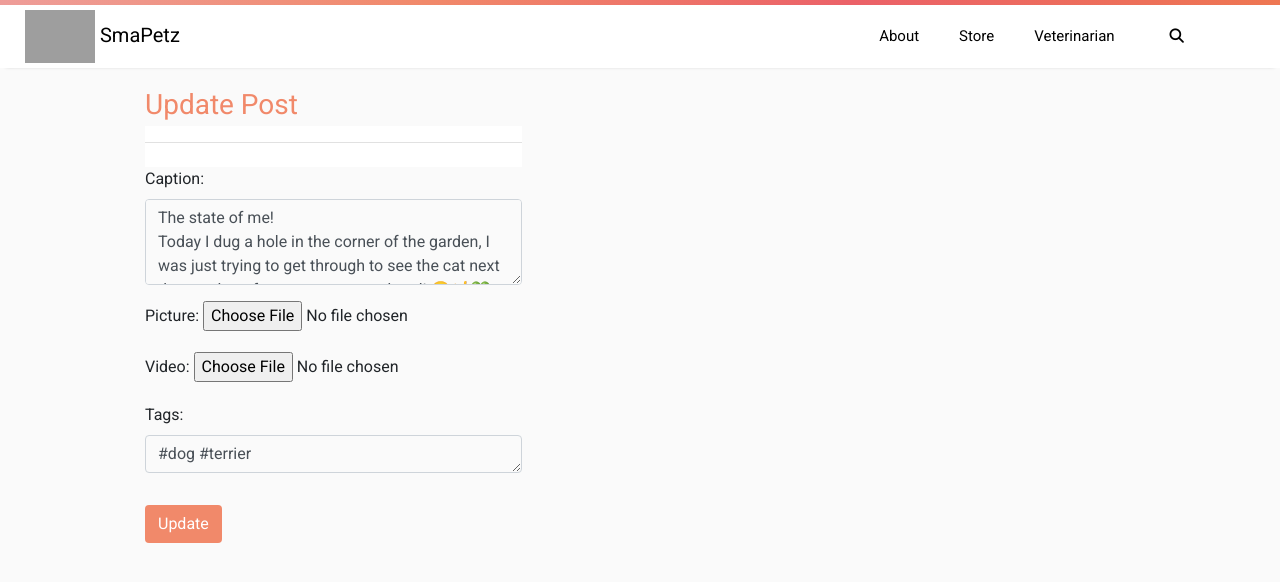
After one commit to NimnaJ98/SmaPetz_Net, a Django app: page /63/update/ in a window 1280 px wide. The commit adds this page. Shown: the top 582 px of the page. Run offline with Django 4.2, Linux system fonts and the light colour scheme; data comes from the database, SQL or seed files in the repository; both versions use the stored data as it was after the commit; some libraries are stand-ins or nearby versions; grey boxes are pictures that could not be loaded.

Commit message:
created update, delete post functionality

```diff
--- a/SmaPetz/posts/models.py
+++ b/SmaPetz/posts/models.py
@@ -21,7 +21,7 @@ class Post(models.Model):
 
     #get the authors
     def get_author(self):
-        return self.author.all()
+        return self.author.all().count()
 
     def get_author_list(self):
         author_list = [a for a in self.get_author()]
--- a/SmaPetz/posts/static/posts/post.css
+++ b/SmaPetz/posts/static/posts/post.css
@@ -33,3 +33,16 @@
 .reactions{
     background-color: #fff !important;
 }
+.segment img{
+    height: 30px;
+    width: 30px;
+    border-radius: 50%;
+    background-color: #fff !important;
+    margin: 3px !important;
+}
+.modal-update{
+    border-radius: 15px;
+    background: #fff !important;
+    width: fit-content;
+    align-self: center;
+}
--- a/SmaPetz/posts/static/posts/post.js
+++ b/SmaPetz/posts/static/posts/post.js
@@ -0,0 +1,13 @@
+// Comments show/hide button
+$(document).ready(function(){
+    let display = false
+    $(".cmtbutton").click(function(){
+        if(display===false){
+            $(this).next(".comment-box").show("slow");
+            display=true
+        }else{
+            $(this).next(".comment-box").hide("slow");
+            display=false
+        }
+    })
+})
--- /dev/null
+++ b/SmaPetz/posts/templates/posts/update.html
@@ -0,0 +1,16 @@
+{% extends 'base.html' %}
+{% block title %}
+update post
+{% endblock title %}
+
+{% block content %}
+<div class="modal-update">
+        <h3 class="modal-title">Update Post</h3>
+        <hr class="mb-4">
+        <form action="" method="post" class ="form-group" enctype="multipart/form-data">
+            {% csrf_token %}
+            {{form.as_p}}
+            <button type="submit" class="btn btnModal mt-3">Update</button>
+        </form>
+</div>
+{% endblock content %}
--- a/SmaPetz/posts/urls.py
+++ b/SmaPetz/posts/urls.py
@@ -1,10 +1,11 @@
 from django.urls import path
-from .views import home_view, reactions
+from .views import home_view, reactions, PostDeleteView, PostUpdateView
 
 app_name = 'posts'
 
 urlpatterns = [
     path('', home_view, name='home-view'),
     path('reacted/', reactions, name='like-post-view'),
-
+    path('<pk>/delete/', PostDeleteView.as_view(), name='post-delete'),
+    path('<pk>/update/', PostUpdateView.as_view(), name='post-update')
 ]
--- a/SmaPetz/posts/views.py
+++ b/SmaPetz/posts/views.py
@@ -1,13 +1,15 @@
+from pyexpat import model
+from django.contrib import messages
 import django
 from django.shortcuts import render, redirect
-from matplotlib.style import use
+from django.urls import reverse_lazy
+from flask import request
 from .models import Post, Reaction
 from profiles.models import Pet, Profile, Veterinarian, Store, Pet_Lover, ProfileManager
 from users.models import User
 from .forms  import commentModelForm, postModelForm
-from django.http import JsonResponse
-from django.core import serializers
 from django.http import HttpResponseRedirect
+from django.views.generic import UpdateView, DeleteView
 
 # Create your views here.
 
@@ -21,6 +23,7 @@ def home_view(request):
         written = Post.objects.exclude(picture="")
         video = Post.objects.exclude(video="")
         followers = Pet.get_following_list(self=request.user.pet)
+        veterinarian = Veterinarian.objects.all()
 
         #post form and comment form
         if request.method == 'POST':
@@ -58,6 +61,7 @@ def home_view(request):
             'video':video,
             'post_form':post_form,
             'comment_form':comment_form,
+            'veterinarian':veterinarian
     }
     elif request.user.type == "PET_LOVER":
         profile = Veterinarian.objects.get(user=request.user)
@@ -98,3 +102,29 @@ def reactions(request):
         love, angry, created = Reaction.objects.get(user=profile, post_id=post_id)
 
     return redirect('posts:home-view')
+
+class PostDeleteView(DeleteView):
+    model = Post
+    template_name = 'posts/confirm_del.html'
+    success_url = reverse_lazy('posts:home-view')
+
+    def get_object(self, *args, **kwargs):
+        pk = self.kwargs.get('pk')
+        obj = Post.objects.get(pk=pk)
+        if not obj.author == self.request.user:
+            messages.warning(self.request, 'You need to be the author to delete the post!')
+        return obj
+
+
+class PostUpdateView(UpdateView):
+    form_class = postModelForm
+    model = Post
+    template_name = 'posts/update.html'
+    success_url = reverse_lazy('posts:home-view')
+
+    def form_valid(self, form):
+        if form.instance.author == self.request.user:
+            return super().form_valid(form)
+        else:
+            form.add_error(None, "You need to be the author to update the post!")
+            return super().form_invalid(form)
--- a/SmaPetz/profiles/models.py
+++ b/SmaPetz/profiles/models.py
@@ -133,7 +133,6 @@ class ProfileManager(models.Manager):
 class Profile(models.Model):
     user = models.OneToOneField(User, on_delete=models.CASCADE, related_name='user')
     background = models.ImageField(upload_to='backgrounds', default='background.png')
-    avatar = models.ImageField(upload_to='avatars')
     following = models.ManyToManyField(User, related_name='following', blank=True)
     bio = models.TextField(default="no bio...", blank=True, max_length=100)
     address = models.TextField(max_length=100, blank=True)
```
Also changed, not shown: SmaPetz/posts/templates/posts/confirm_del.html (added, +36 -0 lines), SmaPetz/posts/templates/posts/main.html (+17 -6 lines), SmaPetz/static/main.js (deleted, +0 -31 lines), SmaPetz/db.sqlite3.
